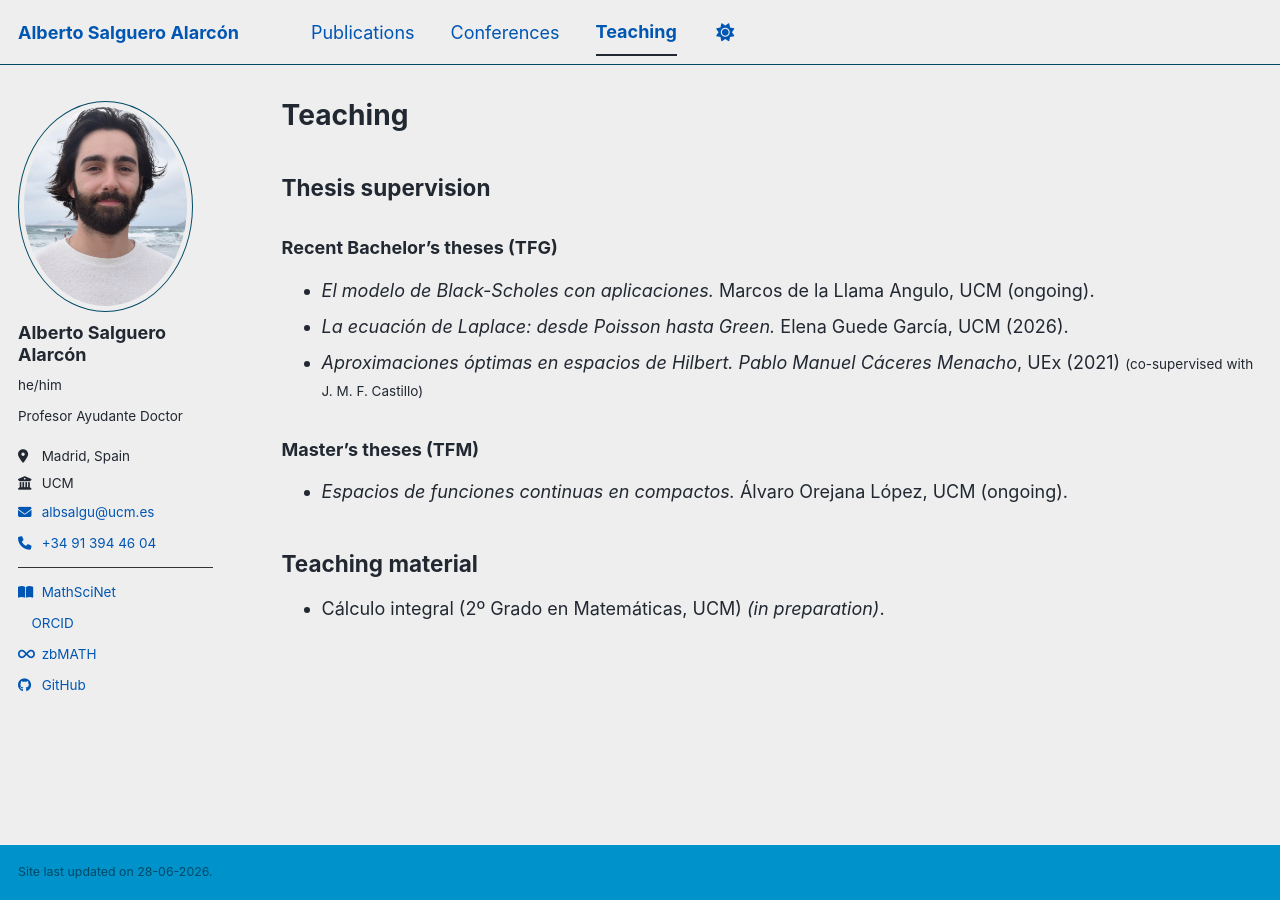
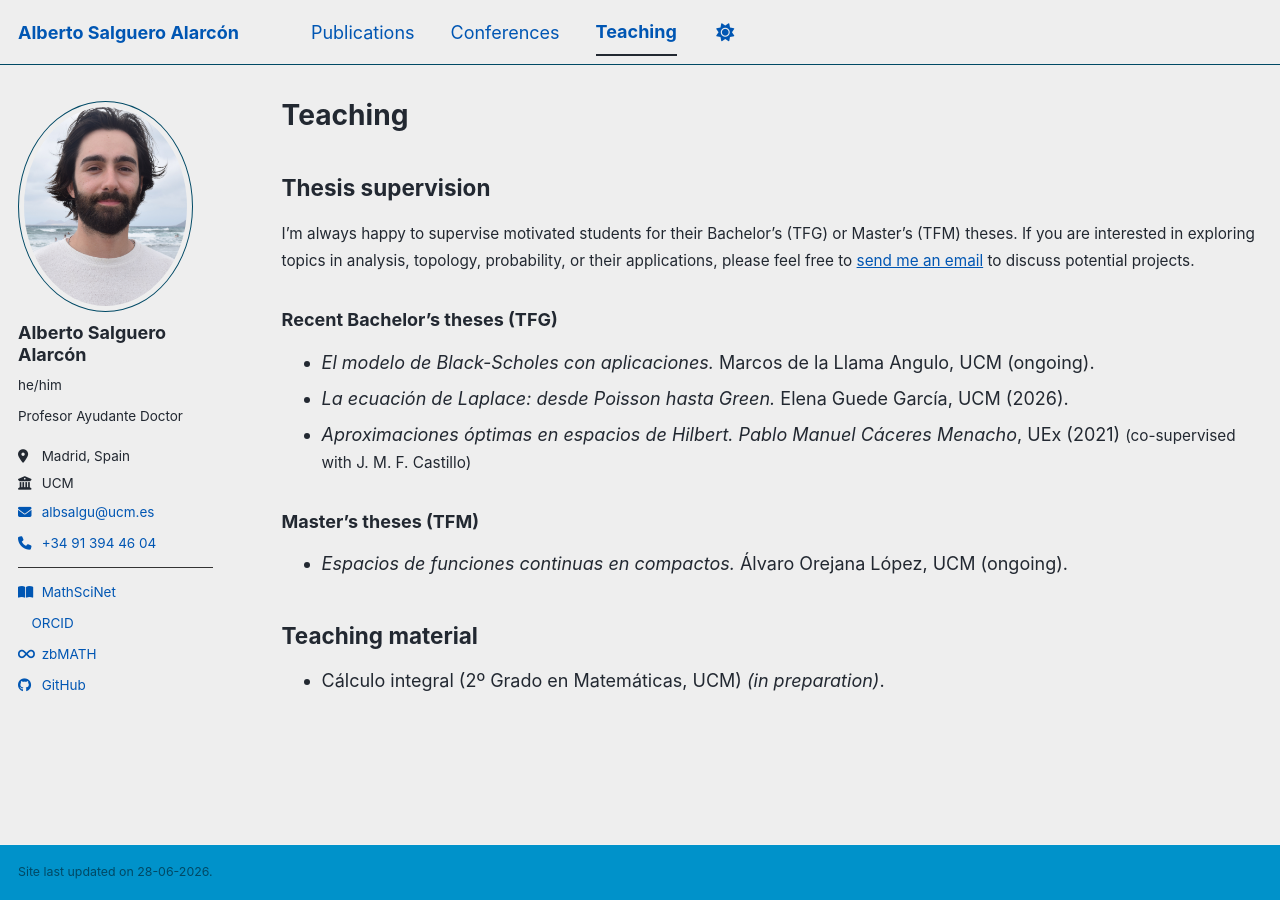
Before and after one commit to salgueroalarcon/salgueroalarcon.github.io, a Jekyll site: the page built from _pages/teaching.md, in a window 1280 px wide. Built offline with Jekyll 4.4.1, drawn with Linux system fonts in a browser that asks for light colours; a style sheet for code colours, icons or effects is not loaded.

Commit message:
Update teaching.md

```diff
--- a/_pages/teaching.md
+++ b/_pages/teaching.md
@@ -7,11 +7,12 @@ author_profile: true
 
 
 ## Thesis supervision
+<span style="font-size: 85%;"> I'm always happy to supervise motivated students for their Bachelor's (TFG) or Master's (TFM) theses. If you are interested in exploring topics in analysis, topology, probability, or their applications, please feel free to [send me an email](mailto:albsalgu@ucm.es) to discuss potential projects. </span>
 
 ### Recent Bachelor's theses (TFG)
 - *El modelo de Black-Scholes con aplicaciones.* Marcos de la Llama Angulo, UCM (ongoing).
 - *La ecuación de Laplace: desde Poisson hasta Green.* Elena Guede García, UCM (2026).
-- *Aproximaciones óptimas en espacios de Hilbert.* *Pablo Manuel Cáceres Menacho*, UEx (2021) <span style="font-size: 75%;"> (co-supervised with J. M. F. Castillo)</span>
+- *Aproximaciones óptimas en espacios de Hilbert.* *Pablo Manuel Cáceres Menacho*, UEx (2021) <span style="font-size: 85%;"> (co-supervised with J. M. F. Castillo)</span>
 
 ### Master's theses (TFM)
 - *Espacios de funciones continuas en compactos.* Álvaro Orejana López, UCM (ongoing).
```
